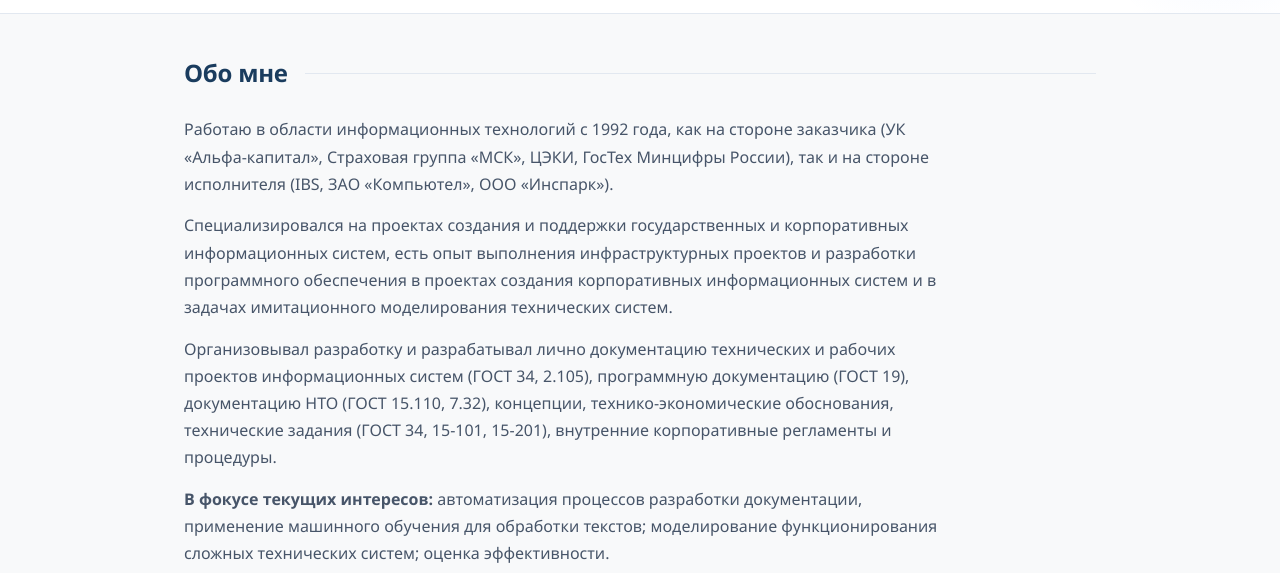
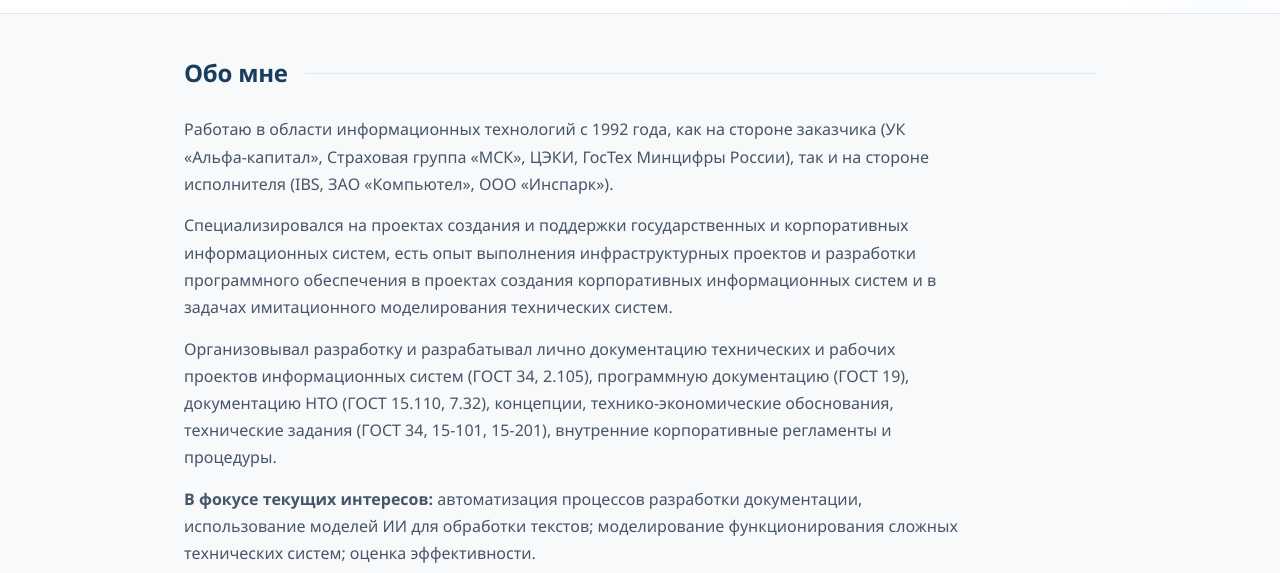
Before and after one commit to alexandre-andreev/alexandre-andreev.github.io, a plain HTML site: page index.html in a window 1280 px wide. Shown: the part 227-800 px from the top of the page. Drawn offline with Linux system fonts and the light colour scheme.

Commit message:
исправлена ошибка

```diff
--- a/index.html
+++ b/index.html
@@ -575,7 +575,7 @@
                 <p>Работаю в области информационных технологий с 1992 года, как на стороне заказчика (УК «Альфа-капитал», Страховая группа «МСК», ЦЭКИ, ГосТех Минцифры России), так и на стороне исполнителя (IBS, ЗАО «Компьютел», ООО «Инспарк»).</p>
                 <p>Специализировался на проектах создания и поддержки государственных и корпоративных информационных систем, есть опыт выполнения инфраструктурных проектов и разработки программного обеспечения в проектах создания корпоративных информационных систем и в задачах имитационного моделирования технических систем.</p>
                 <p>Организовывал разработку и разрабатывал лично документацию технических и рабочих проектов информационных систем (ГОСТ 34, 2.105), программную документацию (ГОСТ 19), документацию НТО (ГОСТ 15.110, 7.32), концепции, технико-экономические обоснования, технические задания (ГОСТ 34, 15-101, 15-201), внутренние корпоративные регламенты и процедуры.</p>
-                <p><strong>В фокусе текущих интересов:</strong> автоматизация процессов разработки документации, применение машинного обучения для обработки текстов; моделирование функционирования сложных технических систем; оценка эффективности.</p>
+                <p><strong>В фокусе текущих интересов:</strong> автоматизация процессов разработки документации, использование моделей ИИ для обработки текстов; моделирование функционирования сложных технических систем; оценка эффективности.</p>
             </div>
         </div>
     </section>
```
